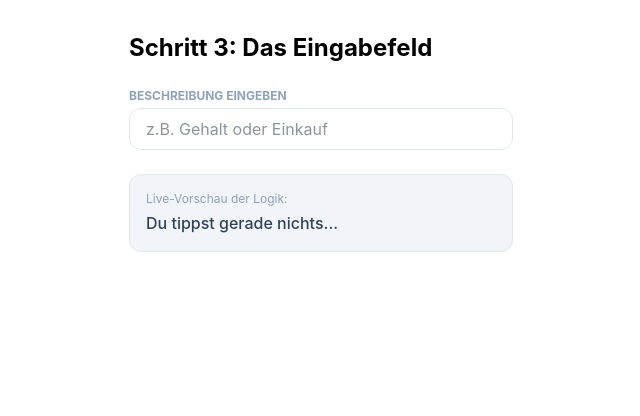
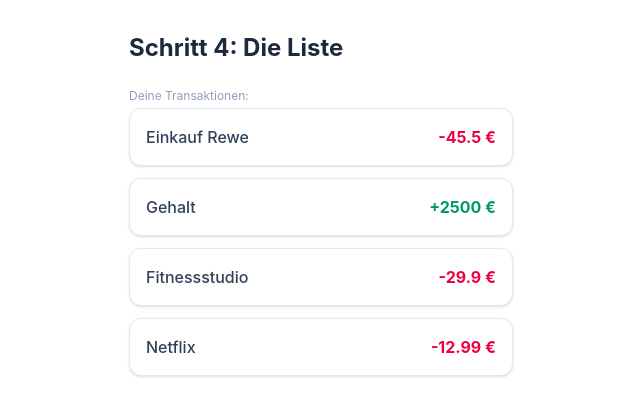
Before and after one commit to codewithnatan/road-to-fullstack, a Vue app in the folder 04-fullstack-apps/budget-tracker/apps/web/: page / in a window 1280 px wide. Shown: the top 416 px of the page, without its empty margins (319-959 px from the left). Built offline with nearby package versions, Linux system fonts and the light colour scheme.

Commit message:
feat(budget-tracker): render dynamic transaction lit with v-for and typescript interface

```diff
--- a/04-fullstack-apps/budget-tracker/apps/web/src/App.vue
+++ b/04-fullstack-apps/budget-tracker/apps/web/src/App.vue
@@ -1,32 +1,47 @@
 <script setup lang="ts">
-// Wir holen das Vue-Werkzeug für Reaktivittät
-import { ref } from  'vue'
+import { ref } from 'vue'
 
-// Logik: Eine leere reaktive Variable für den Text
-const textInput = ref<string>("")
+// 1. Typ-Definition: Wir sagn TypeScript, wie ein Eintrag auszusehen hat
+interface Transaction {
+  id: number
+  text: string
+  amount: number
+}
+
+// 2. Logik: Eine Liste (Array) voller Test-Daten
+const transactions = ref<Transaction []>([
+  {id: 1, text: 'Einkauf Rewe', amount: -45.50},
+  {id: 2, text: 'Gehalt', amount: 2500.00},
+  {id: 3, text: 'Fitnessstudio', amount: -29.90},
+  {id: 4, text: 'Netflix', amount: -12.99}
+])
 </script>
 
 <template>
   <div class="p-8 max-w-md mx-auto">
-     <h1 class="text-2xl font-bold text-salte-800 mb-6">Schritt 3: Das Eingabefeld</h1>
+    <h1 class="text-2xl font-bold text-slate-800 mb-6">Schritt 4: Die Liste</h1>
 
-     <!-- Input: Das Textfeld, verbunden über v-model -->
-     <div class="mb-4">
-      <label class="block text-xs font-bold uppercase text-slate-400 mb-1">Beschreibung eingeben</label>
-      <input
-      v-model="textInput"
-      type="text"
-      placeholder="z.B. Gehalt oder Einkauf"
-      class="w-full px-4 py-2 bg-white border border-slate-200 rounded-xl focus:ring-2 focus:ring-blue-500 text-slate-800 transition-all"
-      />
+    <!-- Output: Wir loopen durch die Liste -->
+     <div class="space-y-3">
+      <span class="text-xs text-slate-400 block mb-1">Deine Transaktionen:</span>
+
+      <!-- v-for ist unsere Schleife. :key ist extrem wichtig für Vue (Eindeutigkeit) -->
+       <div
+       v-for="item in transactions"
+       :key="item.id"
+       class="flex justify-between items-center p-4 bg-white border border-slate-200 rounded-xl shadow-sm"
+       >
+       <!-- Links: Der Text der Buchung  -->
+        <span class="font-medium text-slate-700">{{ item.text }}</span>
+
+        <!-- Rechts: Der Betrag (Grün wenn positiv, Rot wenn negativ) -->
+         <span
+         class="font-bold"
+         :class="item.amount > 0 ? 'text-emerald-600' : 'text-rose-600'"
+         >
+         {{ item.amount > 0 ? '+' : '' }}{{ item.amount }} €
+        </span>
+      </div>
      </div>
-     <!-- Output: Hier spiegeln wir den Text live wider -->
-      <div class="p-4 bg-slate-100 rounded-xl border border-slate-200 mt-6">
-        <span class="text-xs text-slate-400 block mb-1">Live-Vorschau der Logik:</span>
-        <!-- Wenn textInput leer ist, zeigen wir einen Standardtext an (Kurzform für if/else) -->
-         <p class="font-medium text-slate-700">
-          {{ textInput || 'Du tippst gerade nichts...' }}
-         </p>
-      </div>
   </div>
 </template>
```
